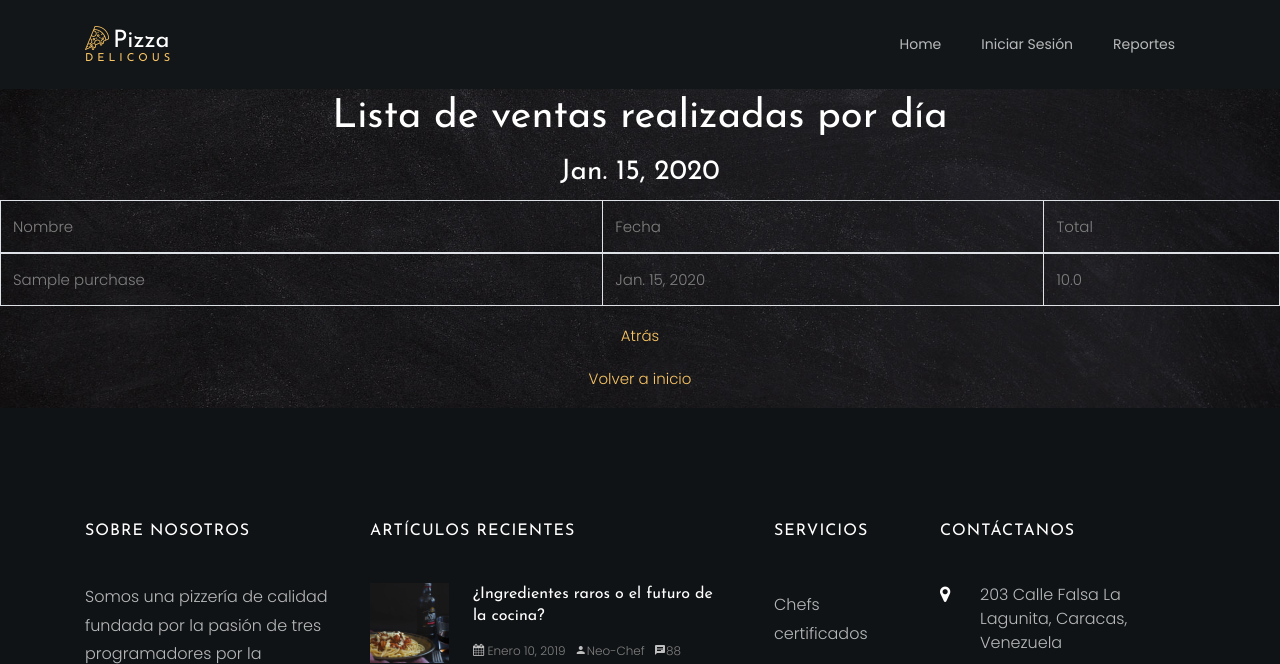
After one commit to Raesdez/pizzeria_ucab, a Django app: page /reportes/lista_ventas_dia in a window 1280 px wide. The commit adds this page. Shown: the top 664 px of the page. Run offline with Django 3.2, Linux system fonts and the light colour scheme; tables that the repository leaves empty hold one stand-in row (values such as "Sample post"); some libraries are stand-ins or nearby versions; some web fonts are replaced.

Commit message:
Reporte de ventas por día
-URL
-Template
-Método en view

```diff
--- /dev/null
+++ b/pizzeria/templates/public/purchase_list_date.html
@@ -0,0 +1,36 @@
+{% extends 'plantillas/public.html' %}
+
+{% block content %}
+
+{% regroup purchase by date as date_list %}
+<center>
+<h1>Lista de ventas realizadas por día</h1>
+
+{% for date in date_list %}
+<h3>{{ date.grouper }}</h3>
+<table class="table table-bordered">
+	<thead>
+		<tr>
+			<td>Nombre</td>
+			<td>Fecha</td>
+			<td>Total</td>
+		</tr>
+
+	</thead>
+	<tbody>
+		{% for purchase in date.list %}
+		<tr>
+			<td>{{ purchase.client_name }}</td>
+			<td>{{ purchase.date }}</td>
+			<td>{{ purchase.total_price }}</td>
+		</tr>
+		{% endfor %}
+	</tbody>
+</table>
+{% endfor %}
+<a href="{% url 'reportes' %}">Atrás</a>
+<p></p>
+<a href="{% url 'index' %}">Volver a inicio</a>
+<p></p>
+</center>
+{% endblock %}
--- a/pizzeria/templates/public/reportes.html
+++ b/pizzeria/templates/public/reportes.html
@@ -12,7 +12,7 @@
     </tr>
     <tr>
       <td>
-        <a href="#">Lista de ventas realizadas por día</a>
+        <a href="{% url 'lista_ventas_dia' %}">Lista de ventas realizadas por día</a>
       </td>
     </tr>
     <tr>
--- a/pizzeria/urls.py
+++ b/pizzeria/urls.py
@@ -18,7 +18,7 @@ from django.contrib import admin
 from django.urls import include, path
 
 from .views import index,PurchasePizzaCreate, receipt, PurchaseList, reportes, Pdf, purchase_list_client
-from .views import purchase_list_ingredients, purchase_list_sizes
+from .views import purchase_list_ingredients, purchase_list_sizes, purchase_list_date
 
 urlpatterns = [
     url(r'^$', index, name='index'),
@@ -29,5 +29,6 @@ urlpatterns = [
     url(r'^reportes/lista_ventas_client$', purchase_list_client, name='lista_ventas_client'),
     url(r'^reportes/lista_ventas_ingredientes$',purchase_list_ingredients,name='lista_ventas_ingredientes'),
     url(r'^reportes/lista_ventas_tamanos$',purchase_list_sizes,name='lista_ventas_tamanos'),
+    url(r'^reportes/lista_ventas_dia$',purchase_list_date,name='lista_ventas_dia'),
     path('render/pdf/', Pdf.as_view(), name='Pdf'),
 ]
--- a/pizzeria/views.py
+++ b/pizzeria/views.py
@@ -27,6 +27,10 @@ def receipt(request):
 def purchase_list_client(request):
     purchase = Purchase.objects.order_by('client_id')
     return render_to_response('public/purchase_list_client.html', {'purchase': purchase})
+
+def purchase_list_date(request):
+    purchase = Purchase.objects.order_by('date')
+    return render_to_response('public/purchase_list_date.html', {'purchase': purchase})
 
 def purchase_list_ingredients(request):
     dict = {}
```
